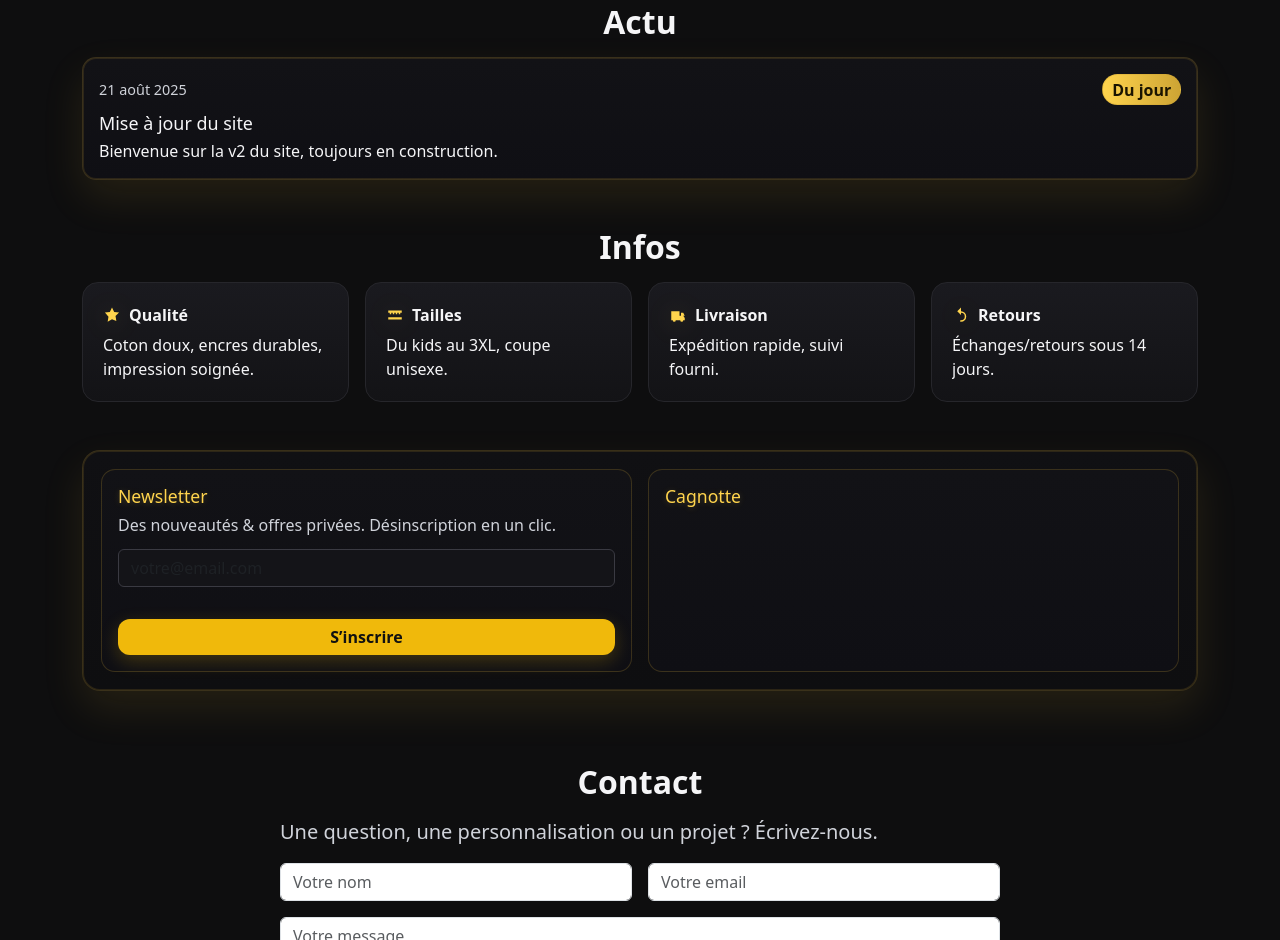
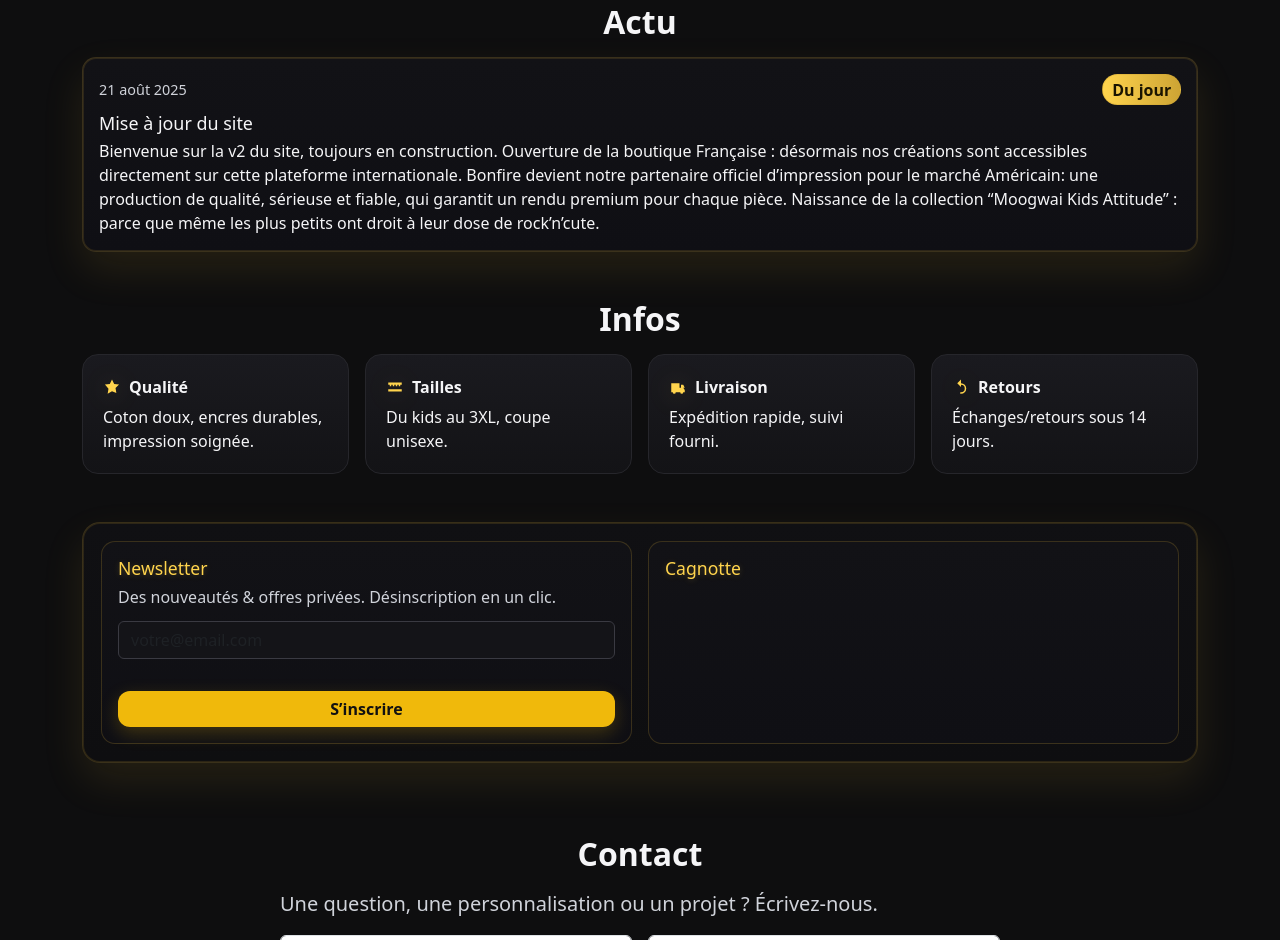
Before and after one commit to Guillaume-Maginot/Moogwai-Attitude, a plain HTML site: page index.html in a window 1280 px wide. Shown: the part 1561-2501 px from the top of the page. Drawn offline with nearby package versions, Linux system fonts and the light colour scheme; a script that the page names is missing.

Commit message:
New Tpop

```diff
--- a/index.html
+++ b/index.html
@@ -186,7 +186,10 @@ footer::before{content:"";position:absolute;top:0;left:0;right:0;height:2px;back
             <span class="lang-en">Site update</span>
           </h3>
           <p class="mb-0">
-            <span class="lang-fr">Bienvenue sur la v2 du site, toujours en construction.</span>
+            <span class="lang-fr">Bienvenue sur la v2 du site, toujours en construction. Ouverture de la boutique Française : désormais nos créations sont accessibles directement sur cette plateforme internationale.</span>
+            <span class="lang-fr">Bonfire devient notre partenaire officiel d’impression pour le marché Américain: une production de qualité, sérieuse et fiable, qui garantit un rendu premium pour chaque pièce.</span>
+            <span class="lang-fr">Naissance de la collection “Moogwai Kids Attitude” : parce que même les plus petits ont droit à leur dose de rock’n’cute.</span>
+
             <span class="lang-en">Welcome to the v2 of the site, still under construction.</span>
           </p>
         </article>
```
